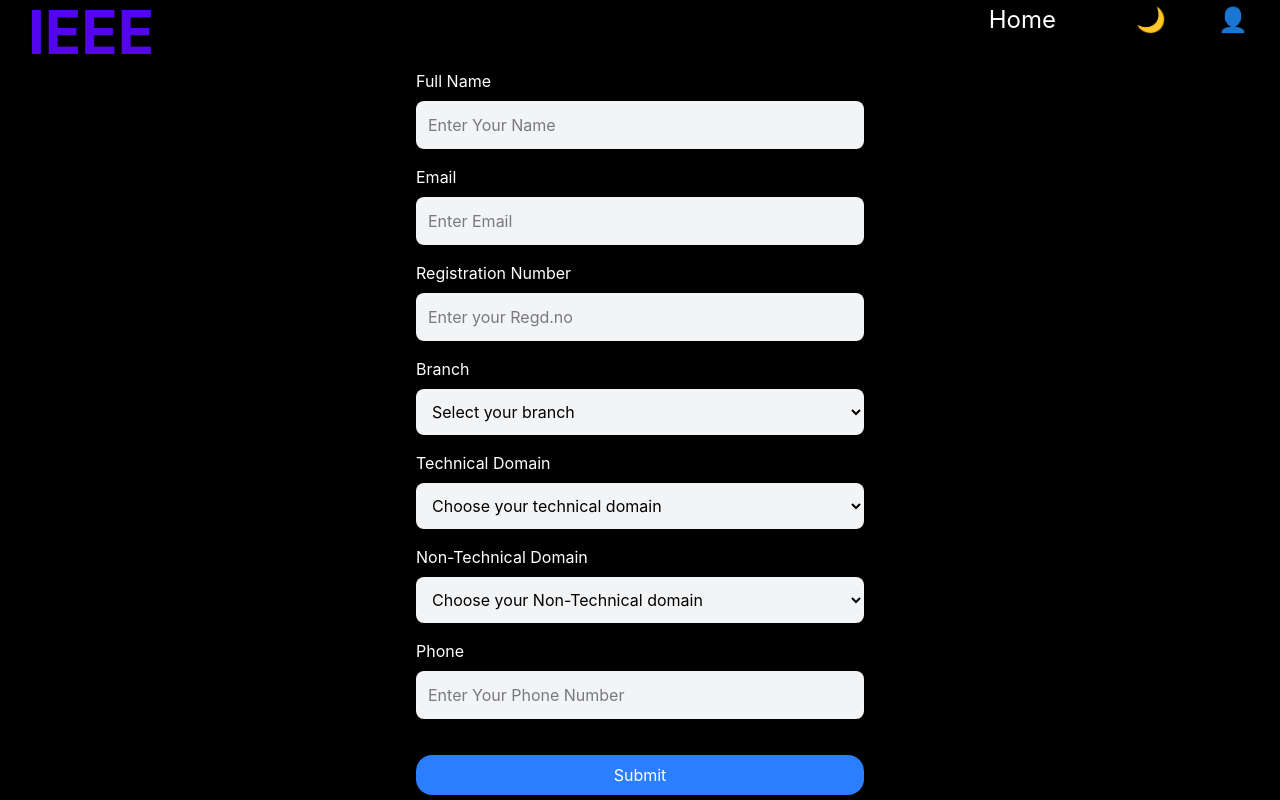
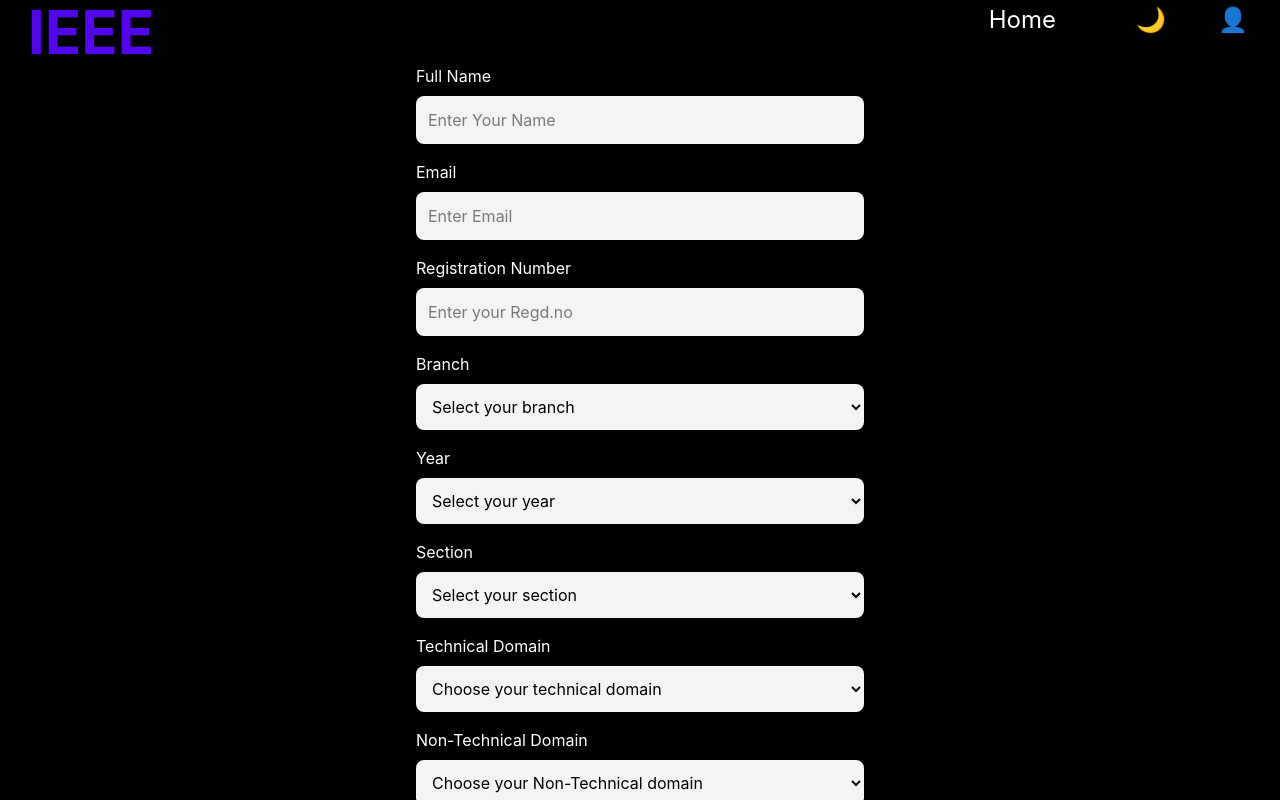
Before and after one commit to biswajit-2005/IEEE-Induction-2026, a React (Vite) app in the folder frontend/: page /registration in a window 1280 px wide. Both pictures are taken after a click on the element "IEEE". Shown: the top 800 px of the page. Built offline with nearby package versions, Linux system fonts and the light colour scheme.

Commit message:
backend connected

```diff
--- a/frontend/src/dashboard.jsx
+++ b/frontend/src/dashboard.jsx
@@ -11,12 +11,17 @@ function Dashboard({ themes, setThemes }) {
   useGSAP(() => {
     const tl = gsap.timeline();
 
-    tl.fromTo(wpgroup.current, { opacity: 0, y: -50 }, { opacity: 1, y: 0, duration: 1.5,delay:0.5 });
-    tl.fromTo(udates.current, { opacity: 0, y: -50 }, { opacity: 1, y: 0, duration: 1.5 });
-
-
-  },
-   []);
+    tl.fromTo(
+      wpgroup.current,
+      { opacity: 0, y: -50 },
+      { opacity: 1, y: 0, duration: 1.5, delay: 0.5 },
+    );
+    tl.fromTo(
+      udates.current,
+      { opacity: 0, y: -50 },
+      { opacity: 1, y: 0, duration: 1.5 },
+    );
+  }, []);
 
   return (
     <>
@@ -29,12 +34,16 @@ function Dashboard({ themes, setThemes }) {
       >
         {/* Welcome */}
         <h1 className="text-4xl font-bold text-center mb-10">
-          Welcome to IEEE 🎉
+          Registration Succesfully Completed 🎉
         </h1>
 
         {/* WhatsApp Section */}
-        <div ref={wpgroup} className=" max-w-3xl mx-auto bg-blue-500 text-white rounded-2xl p-6 mb-8 shadow-lg">
+        <div
+          ref={wpgroup}
+          className=" max-w-3xl mx-auto bg-blue-500 text-white rounded-2xl p-6 mb-8 shadow-lg"
+        >
           <h2 className=" flex justify-center text-2xl font-semibold mb-3">
+            Check Your Email for whatsapp group link <br />
             📢 Join Our WhatsApp Group
           </h2>
           <p className="mb-4 flex justify-center">
@@ -63,9 +72,10 @@ function Dashboard({ themes, setThemes }) {
           </p>
         </div>
 
-
-
-        <div ref={udates} className="max-w-3xl mx-auto bg-gray-800 rounded-2xl p-6 shadow-lg">
+        <div
+          ref={udates}
+          className="max-w-3xl mx-auto bg-gray-800 rounded-2xl p-6 shadow-lg"
+        >
           <h2 className="text-2xl font-semibold mb-4">📌 Latest Updates</h2>
 
           <ul className="space-y-3">
--- a/frontend/src/registration.jsx
+++ b/frontend/src/registration.jsx
@@ -7,15 +7,14 @@ import { useGSAP } from "@gsap/react";
 import Home from "./home.jsx";
 import Dashboard from "./dashboard.jsx";
 
-function Registration({ themes, setThemes })
- {
-
-
+function Registration({ themes, setThemes }) {
   const heading = useRef(null);
   const full_name = useRef(null);
   const email_ref = useRef(null);
   const regd_ref = useRef(null);
   const branch_ref = useRef(null);
+  const year_ref = useRef(null);
+  const section_ref = useRef(null);
   const phone_ref = useRef(null);
   const submit = useRef(null);
   const tech_ref = useRef(null);
@@ -28,31 +27,77 @@ function Registration({ themes, setThemes })
   const [phone, setPhone] = useState("");
   const [technical, setTechnical] = useState("");
   const [nonTechnical, setNonTechnical] = useState("");
+  const [year, setYear] = useState("");
+  const [section, setSection] = useState("");
+  const [loading, setLoading] = useState(false);
 
   const navigate = useNavigate();
 
-  const showNotification = () => {
-    toast.success("Submitted");
+  const handleSubmit = async (e) => {
+    e.preventDefault();
+    setLoading(true);
+
+    try {
+      const response = await fetch(
+        "https://ieee-induction-2026.onrender.com/api/register",
+        {
+          method: "POST",
+          headers: {
+            "Content-Type": "application/json",
+          },
+          body: JSON.stringify({
+            name: entername,
+            email: email,
+            registration_number: regd,
+            phone_number: phone,
+            Branch: branch,
+            Year: year,
+            section: section,
+            technical: technical,
+            nontechnical: nonTechnical,
+          }),
+        },
+      );
+
+      if (!response.ok) {
+        const errorData = await response.json();
+        throw new Error(errorData.message || "Registration failed");
+      }
+
+      const data = await response.json();
+      toast.success("Registration Successful!");
+      console.log("Response:", data);
       setTimeout(() => navigate("/dashboard"), 2000);
-  };
-
-  const handleSubmit = (e) => {
-    e.preventDefault();
-    showNotification();
+    } catch (error) {
+      console.error("Error:", error);
+      toast.error("Error: " + error.message);
+    } finally {
+      setLoading(false);
+    }
   };
 
   useGSAP(() => {
-    gsap.timeline()
-      .fromTo(heading.current, { opacity: 0, y: -50 }, { opacity: 1, y: 0, duration: 1.5 ,ease:"bounce.out"})
+    gsap
+      .timeline()
+      .fromTo(
+        heading.current,
+        { opacity: 0, y: -50 },
+        { opacity: 1, y: 0, duration: 1.5, ease: "bounce.out" },
+      )
       .fromTo(full_name.current, { opacity: 0, y: -20 }, { opacity: 1, y: 0 })
       .fromTo(email_ref.current, { opacity: 0, y: -20 }, { opacity: 1, y: 0 })
       .fromTo(regd_ref.current, { opacity: 0, y: -20 }, { opacity: 1, y: 0 })
       .fromTo(branch_ref.current, { opacity: 0, y: -20 }, { opacity: 1, y: 0 })
+      .fromTo(year_ref.current, { opacity: 0, y: -20 }, { opacity: 1, y: 0 })
+      .fromTo(section_ref.current, { opacity: 0, y: -20 }, { opacity: 1, y: 0 })
       .fromTo(tech_ref.current, { opacity: 0, y: -20 }, { opacity: 1, y: 0 })
       .fromTo(nontech_ref.current, { opacity: 0, y: -20 }, { opacity: 1, y: 0 })
       .fromTo(phone_ref.current, { opacity: 0, y: -20 }, { opacity: 1, y: 0 })
-      .fromTo(submit.current, { opacity: 0, y: 50 }, { opacity: 1, y: 0 , duration:1.5,ease:"bounce.out"});
-
+      .fromTo(
+        submit.current,
+        { opacity: 0, y: 50 },
+        { opacity: 1, y: 0, duration: 1.5, ease: "bounce.out" },
+      );
   }, []);
 
   return (
@@ -64,7 +109,9 @@ function Registration({ themes, setThemes })
           themes ? "bg-white text-black" : "bg-black text-white"
         }`}
       >
-      <h1 ref={heading} className="text-4xl font-bold mb-6">Registration</h1>
+        <h1 ref={heading} className="text-4xl font-bold mb-6">
+          Registration
+        </h1>
 
         <form className="w-full max-w-md" onSubmit={handleSubmit}>
           <div ref={full_name} className="mb-4">
@@ -72,7 +119,8 @@ function Registration({ themes, setThemes })
             <input
               value={entername}
               onChange={(e) => setEntername(e.target.value)}
-            type="text" placeholder="Enter Your Name"
+              type="text"
+              placeholder="Enter Your Name"
               required
               className="w-full p-3 rounded-lg bg-gray-100 text-black shadow-black "
             />
@@ -83,7 +131,8 @@ function Registration({ themes, setThemes })
             <input
               value={email}
               onChange={(e) => setEmail(e.target.value)}
-            type="email" placeholder="Enter Email"
+              type="email"
+              placeholder="Enter Email"
               required
               className="w-full p-3 rounded-lg bg-gray-100 text-black"
             />
@@ -94,7 +143,8 @@ function Registration({ themes, setThemes })
             <input
               value={regd}
               onChange={(e) => setRegd(e.target.value)}
-            type="phone" placeholder="Enter your Regd.no"
+              type="phone"
+              placeholder="Enter your Regd.no"
               required
               className="w-full p-3 rounded-lg bg-gray-100 text-black"
             />
@@ -112,11 +162,51 @@ function Registration({ themes, setThemes })
                 Select your branch
               </option>
               <option value="CSE">CSE</option>
-    <option value="ECE">ECE</option>
+              <option value="CSE_AIML">CSE AIML</option>
+              <option value="ETC">ETC</option>
               <option value="EEE">EEE</option>
+              <option value="EE">EE</option>
               <option value="ME">ME</option>
               <option value="CE">CE</option>
-    <option value="IT">EE</option>
+              <option value="FS">FS</option>
+              <option value="BM">BM</option>
+              <option value="PE">PE</option>
+            </select>
+          </div>
+
+          <div ref={year_ref} className="mb-4">
+            <label className="block mb-2">Year</label>
+            <select
+              value={year}
+              onChange={(e) => setYear(e.target.value)}
+              required
+              className="w-full p-3 rounded-lg bg-gray-100 text-black"
+            >
+              <option value="" disabled>
+                Select your year
+              </option>
+              <option value="1st">1st Year</option>
+              <option value="2nd">2nd Year</option>
+              <option value="3rd">3rd Year</option>
+              <option value="4th">4th Year</option>
+            </select>
+          </div>
+
+          <div ref={section_ref} className="mb-4">
+            <label className="block mb-2">Section</label>
+            <select
+              value={section}
+              onChange={(e) => setSection(e.target.value)}
+              required
+              className="w-full p-3 rounded-lg bg-gray-100 text-black"
+            >
+              <option value="" disabled>
+                Select your section
+              </option>
+              <option value="A">Section A</option>
+              <option value="B">Section B</option>
+              <option value="C">Section C</option>
+              <option value="D">Section D</option>
             </select>
           </div>
 
@@ -131,7 +221,7 @@ function Registration({ themes, setThemes })
               <option value="" disabled>
                 Choose your technical domain
               </option>
-    <option value="CS">Computer Society</option>
+              <option value="Computer">Computer Society</option>
               <option value="Electronics">Electronics and electrical</option>
             </select>
           </div>
@@ -146,19 +236,19 @@ function Registration({ themes, setThemes })
               <option value="" disabled>
                 Choose your Non-Technical domain
               </option>
-    <option value="gd">GD</option>
-    <option value="video_editing">Video Editing</option>
-    <option value="marketing">Content</option>
+              <option value="GD">GD</option>
+              <option value="Video_editing">Video Editing</option>
+              <option value="Content">Content</option>
             </select>
           </div>
 
-
           <div ref={phone_ref} className="mb-4">
-          <label className="block mb-2">Phone</label>
+            <label className="block mb-2">Phone Number</label>
             <input
               value={phone}
               onChange={(e) => setPhone(e.target.value)}
-            type="phone" placeholder="Enter Your Phone Number"
+              type="phone"
+              placeholder="Enter Your Phone Number"
               required
               className="w-full p-3 rounded-lg bg-gray-100 text-black"
             />
@@ -166,16 +256,21 @@ function Registration({ themes, setThemes })
 
           <ToastContainer />
 
-
           <button
-          type="submit" ref={submit}
-          className="bg-blue-500 rounded-2xl px-6 mt-5 py-2 text-white w-full"
-        >Submit
-
+            type="submit"
+            ref={submit}
+            disabled={loading}
+            className={`rounded-2xl px-6 mt-5 py-2 text-white w-full font-semibold transition-all ${
+              loading
+                ? "bg-gray-500 cursor-not-allowed"
+                : "bg-blue-500 hover:bg-blue-600"
+            }`}
+          >
+            {loading ? "Submitting..." : "Submit"}
           </button>
-
         </form>
-    </div></>
+      </div>
+    </>
   );
 }
 
```
Also changed, not shown: frontend/src/middle.jsx (+13 -20 lines). Lines whose indentation alone changed are shown as unchanged.
